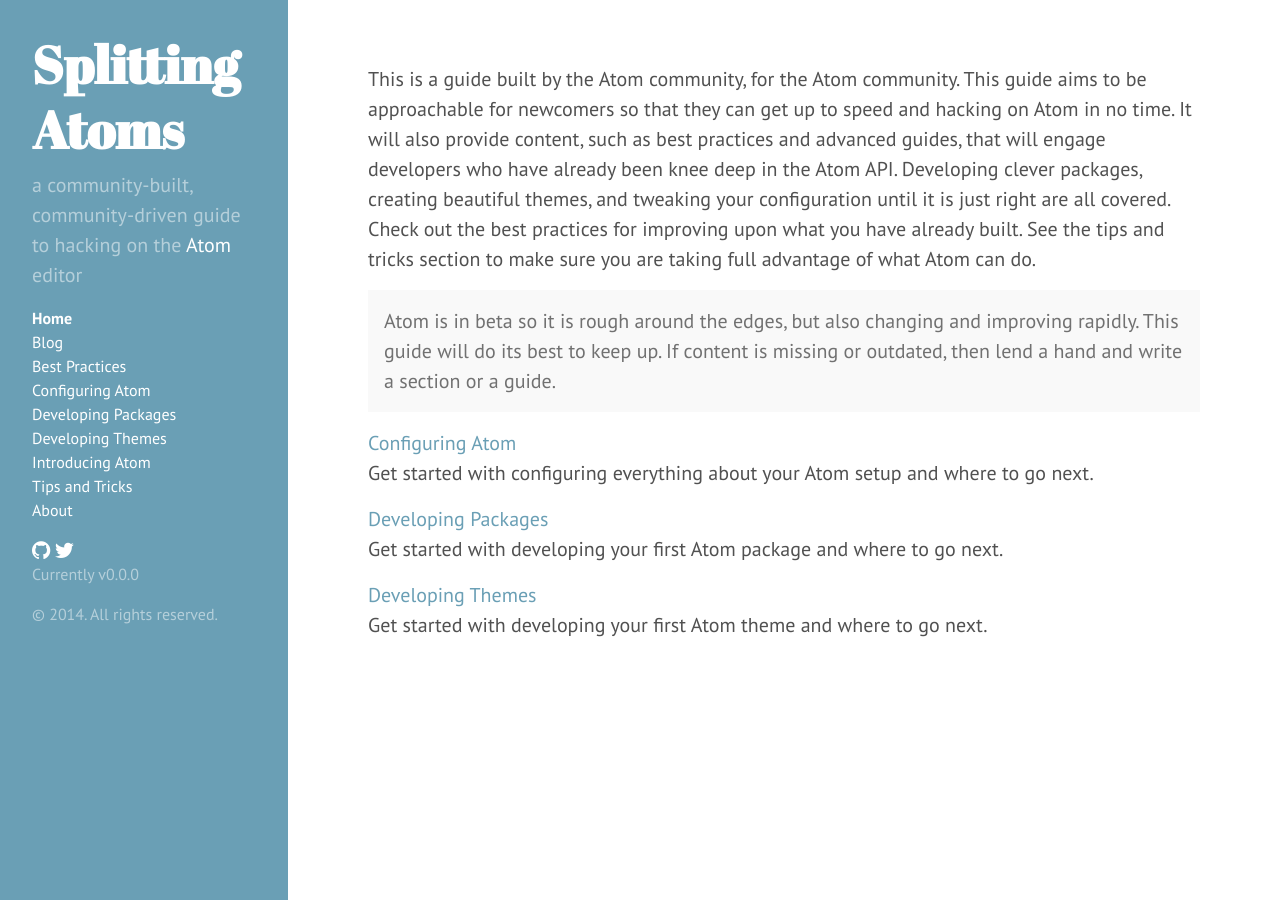
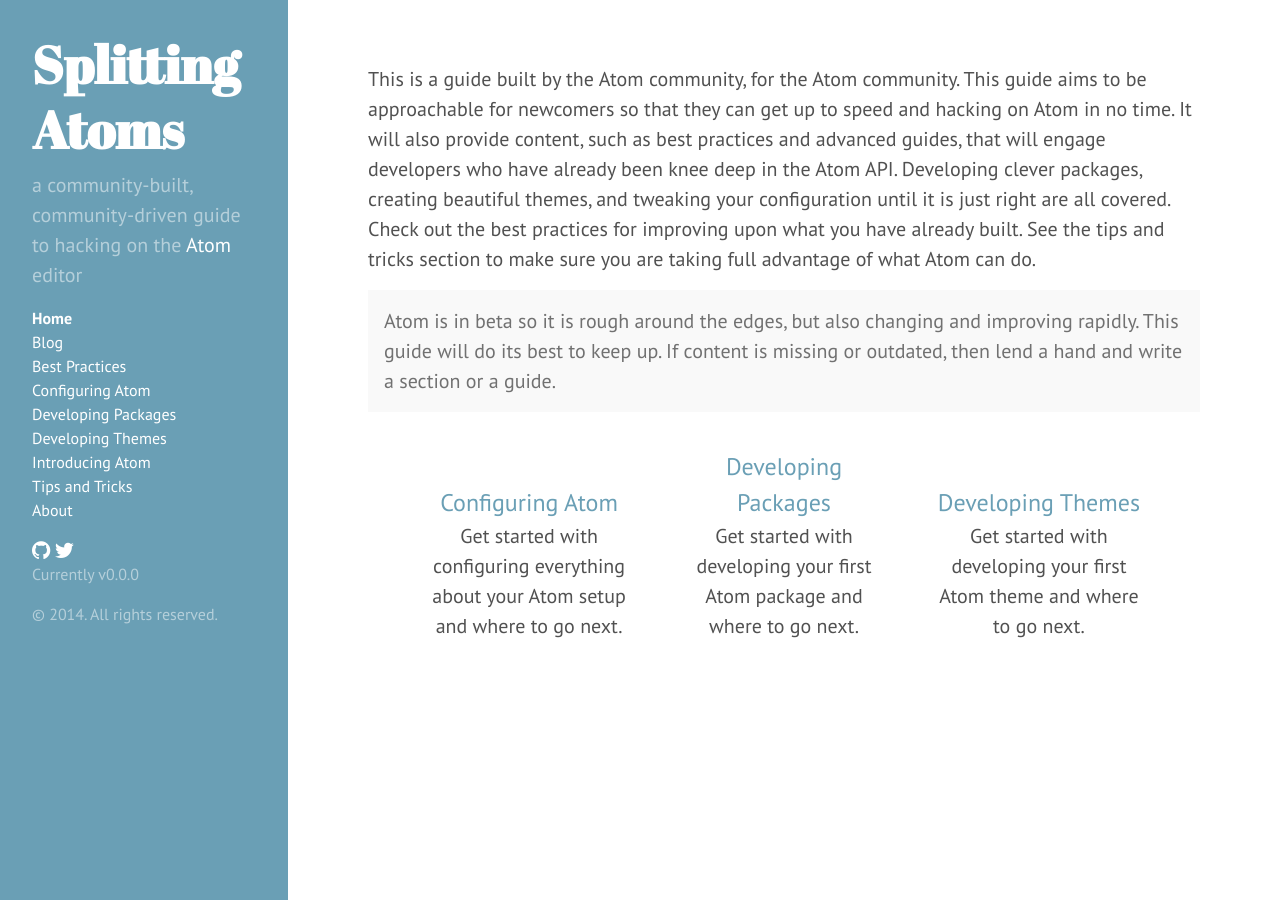
Before and after one commit to jbranchaud/splitting-atoms, a Jekyll site: the page built from index.html, in a window 1280 px wide. Built offline with Jekyll 4.4.1, drawn with Linux system fonts in a browser that asks for light colours; Markdown is read by kramdown in place of the engine named in the settings; the list of posts is cut into pages by our own code.

Commit message:
Fixing typo in the CSS reference and styling the promo items.

```diff
--- a/_includes/head.html
+++ b/_includes/head.html
@@ -18,7 +18,7 @@
   <link rel="stylesheet" href="/public/css/poole.css">
   <link rel="stylesheet" href="/public/css/syntax.css">
   <link rel="stylesheet" href="/public/css/hyde.css">
-  <link rel="stylehseet" href="/public/css/main.css">
+  <link rel="stylesheet" href="/public/css/main.css">
   <link rel="stylesheet" href="http://fonts.googleapis.com/css?family=PT+Sans:400,400italic,700|Abril+Fatface">
 
   <!-- Icons -->
--- a/public/css/main.css
+++ b/public/css/main.css
@@ -0,0 +1,16 @@
+/* index promo */
+@media (min-width: 58rem) {
+  .promo {
+    text-align: center;
+  }
+}
+@media (min-width: 58rem) {
+  .promo-item {
+    display: inline-block;
+    width: 30%;
+    padding: 2.5%;
+  }
+}
+.promo-title {
+  font-size: 1.5rem;
+}
```
